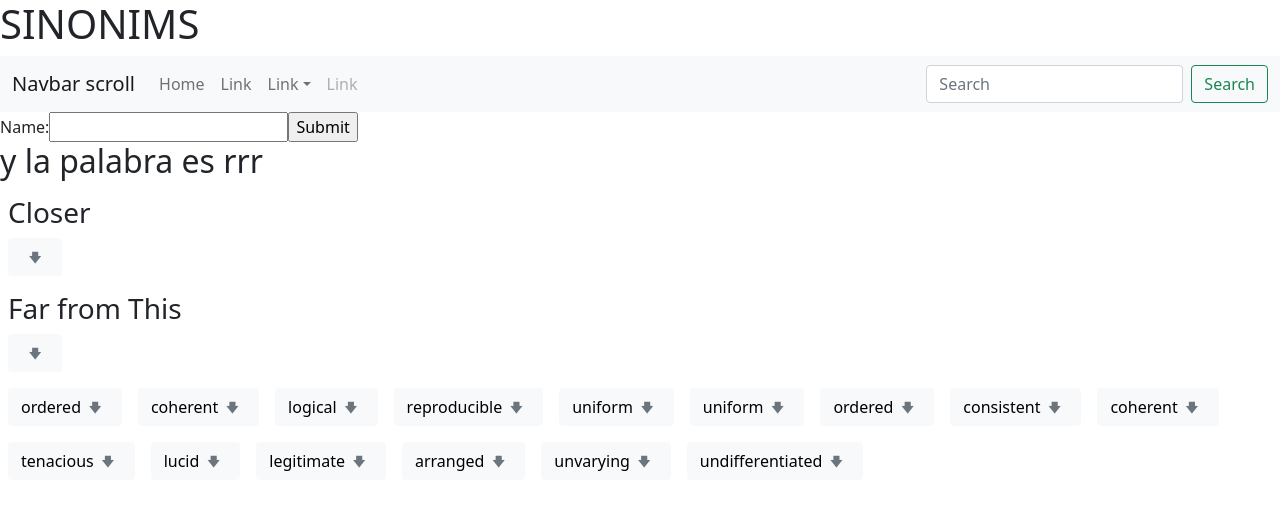
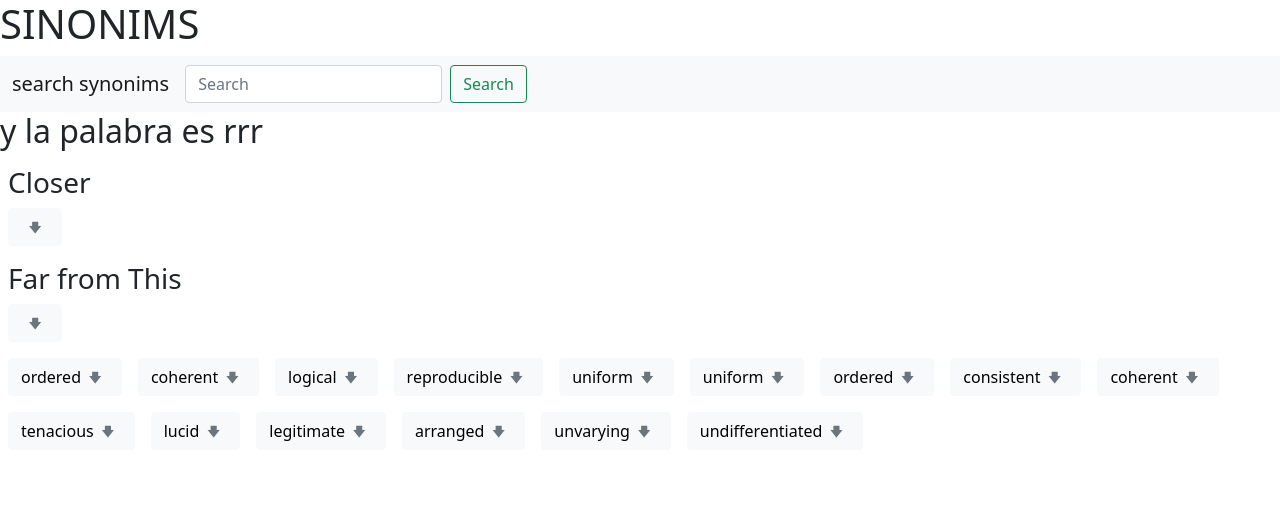
Before and after one commit to pablolucianop/synonimia, a React (Create React App) app: page / in a window 1280 px wide. Shown: the top 510 px of the page. Built offline with nearby package versions, Linux system fonts and the light colour scheme.

Commit message:
axios and imput working

```diff
--- a/src/App.js
+++ b/src/App.js
@@ -22,19 +22,35 @@ class App extends React.Component {
     super(props)
     this.state = {
       allSyns: '',
+      value: '',
     }
     this.setMainWord = this.setMainWord.bind(this)
-    this.handleChange = this.handleChange.bind(this);
-    this.handleSubmit = this.handleSubmit.bind(this);
+    this.handleChange = this.handleChange.bind(this)
+    this.handleSubmit = this.handleSubmit.bind(this)
   }
   handleChange(event) {
-    this.setState({ value: event.target.value });
+    this.setState({ value: event.target.value })
   }
 
   handleSubmit(event) {
     // alert('A name was submitted: ' + this.state.value);
-    this.setState({ mainWord: this.state.value });
-    event.preventDefault();
+    this.setState({ mainWord: this.state.value })
+    let word = this.state.value
+    axios
+      .get(
+        `https://www.abbreviations.com/services/v2/syno.php?uid=9413&tokenid=vIMVCwch6JUkn04H&word=${word}&format=json`
+      )
+      .then((response) => {
+        let syns = response.data.result.map((x) => (x = x.term))
+        console.log('response.data.result', response.data.result)
+
+        this.setState({ allSyns: syns })
+      })
+      .catch((error) => {
+        console.log(error)
+      })
+
+    event.preventDefault()
   }
 
   componentDidMount() {
@@ -89,49 +105,25 @@ class App extends React.Component {
 
         <Navbar bg="light" expand="lg">
           <Container fluid>
-            <Navbar.Brand href="#">Navbar scroll</Navbar.Brand>
+            <Navbar.Brand href="#">search synonims</Navbar.Brand>
             <Navbar.Toggle aria-controls="navbarScroll" />
             <Navbar.Collapse id="navbarScroll">
-              <Nav
-                className="me-auto my-2 my-lg-0"
-                style={{ maxHeight: '100px' }}
-                navbarScroll
-              >
-                <Nav.Link href="#action1">Home</Nav.Link>
-                <Nav.Link href="#action2">Link</Nav.Link>
-                <NavDropdown title="Link" id="navbarScrollingDropdown">
-                  <NavDropdown.Item href="#action3">Action</NavDropdown.Item>
-                  <NavDropdown.Item href="#action4">Another action</NavDropdown.Item>
-                  <NavDropdown.Divider />
-                  <NavDropdown.Item href="#action5">
-                    Something else here
-          </NavDropdown.Item>
-                </NavDropdown>
-                <Nav.Link href="#" disabled>
-                  Link
-        </Nav.Link>
-              </Nav>
               <Form className="d-flex">
                 <FormControl
                   type="search"
                   placeholder="Search"
                   className="me-2"
                   aria-label="Search"
+                  value={this.state.value}
+                  onChange={this.handleChange}
                 />
-                <Button variant="outline-success">Search</Button>
+                <Button variant="outline-success" onClick={this.handleSubmit}>
+                  Search
+                </Button>
               </Form>
             </Navbar.Collapse>
           </Container>
         </Navbar>
-
-
-        <form onSubmit={this.handleSubmit}>
-          <label>
-            Name:
-          <input type="text" value={this.state.value} onChange={this.handleChange} />
-          </label>
-          <input type="submit" value="Submit" />
-        </form>
 
         <h2>y la palabra es {this.state.mainWord}</h2>
         <div className="p-2">
```
